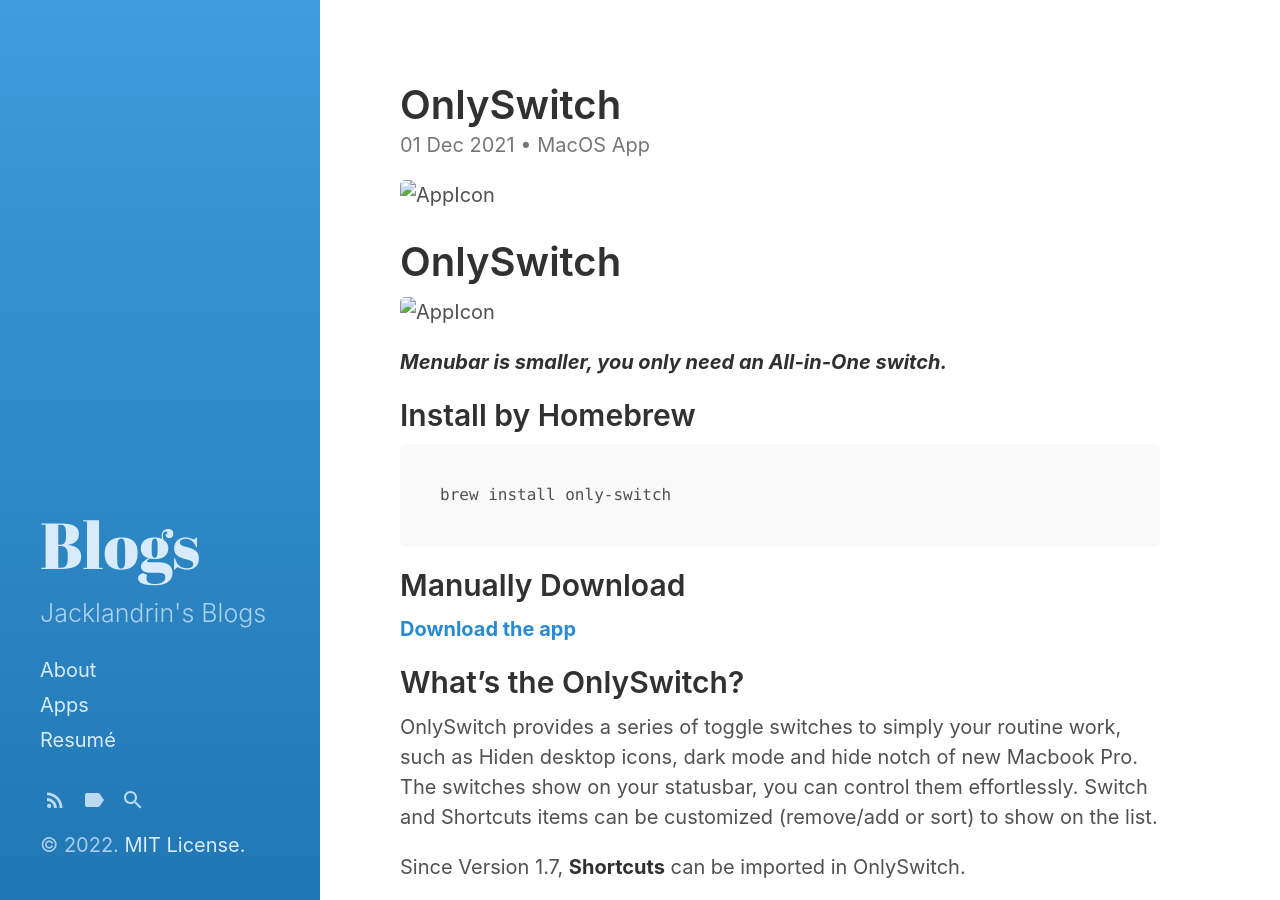
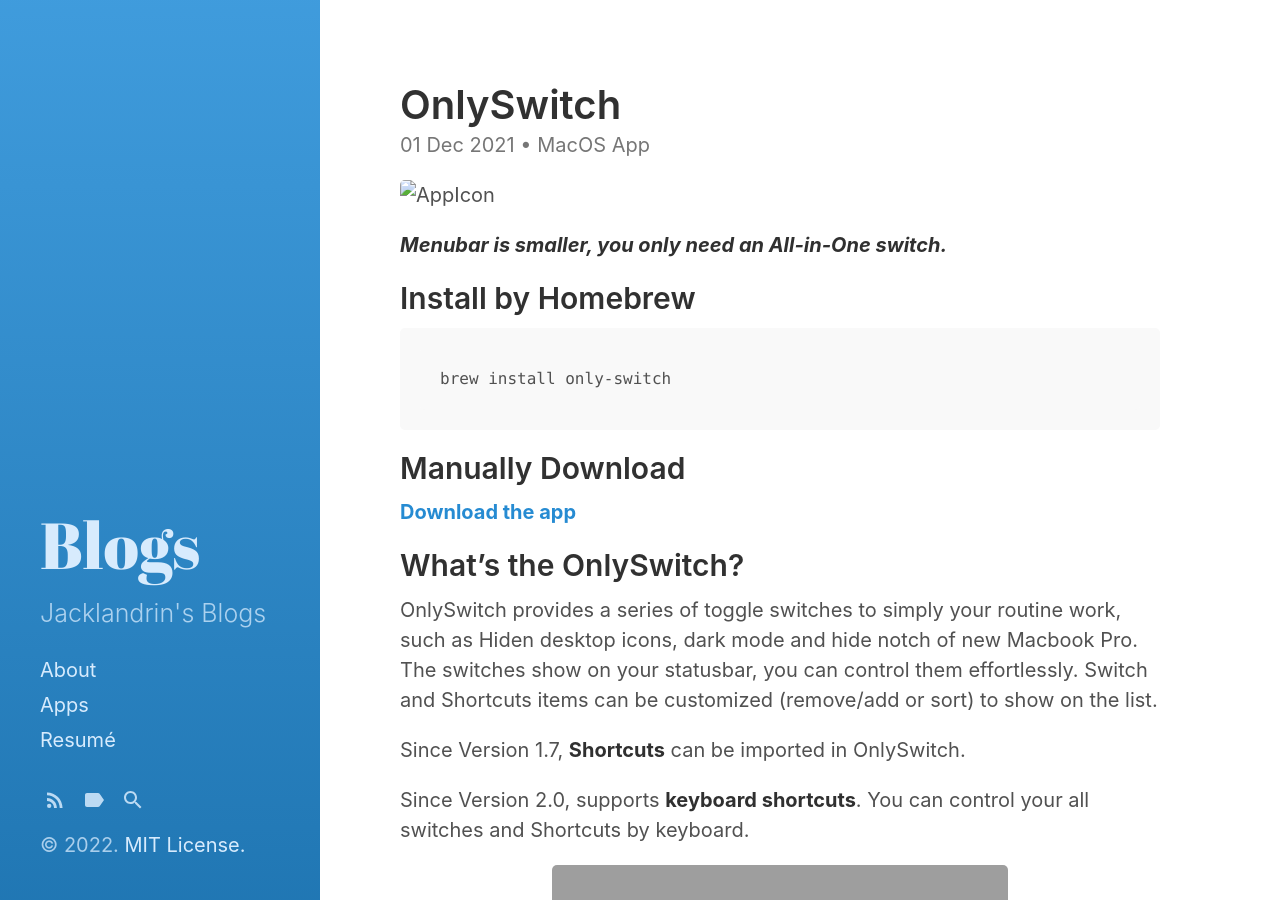
Before and after one commit to jacklandrin/jacklandrin.github.io, a Jekyll site: the page built from _posts/Blogs/post/2021/2021-12-01-onlyswitch.md, in a window 1280 px wide and 900 px high. Built offline with Jekyll 4.4.1, drawn with Linux system fonts in a browser that asks for light colours.

Commit message:
update onlyswitch

```diff
--- a/_posts/Blogs/post/2021/2021-12-01-onlyswitch.md
+++ b/_posts/Blogs/post/2021/2021-12-01-onlyswitch.md
@@ -14,11 +14,6 @@
 <p align="left">
 <img alt="AppIcon" src="http://www.jacklandrin.com/wp-content/uploads/2021/12/only_switch_256.png" width="128px" align="center" />
 </p>
-# OnlySwitch
-<p align="left">
-<img alt="AppIcon" src="http://www.jacklandrin.com/wp-content/uploads/2021/12/only_switch_256.png" width="128px" align="center" />
-</p>
-
 
 ***Menubar is smaller, you only need an All-in-One switch.***
 
```
